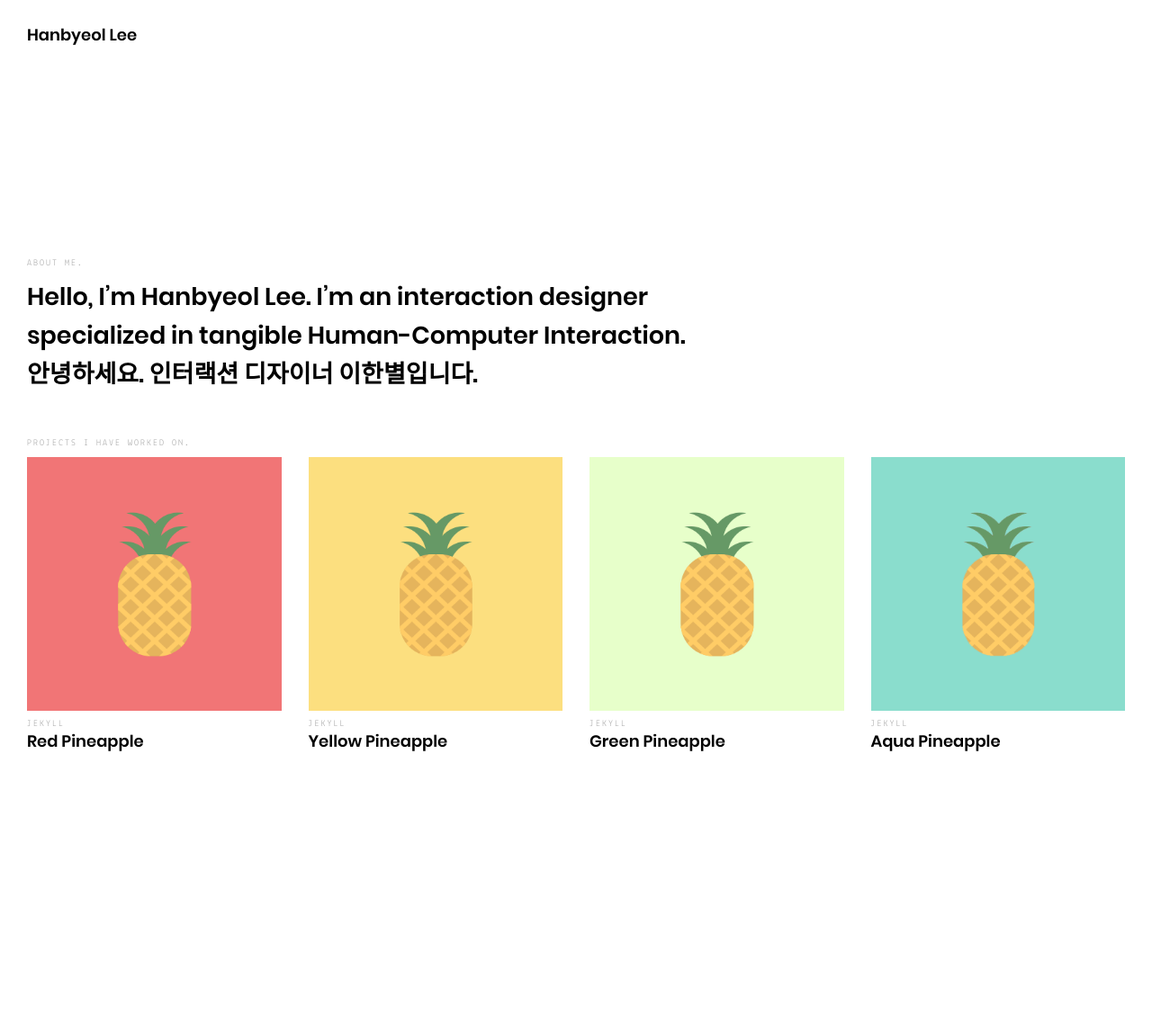
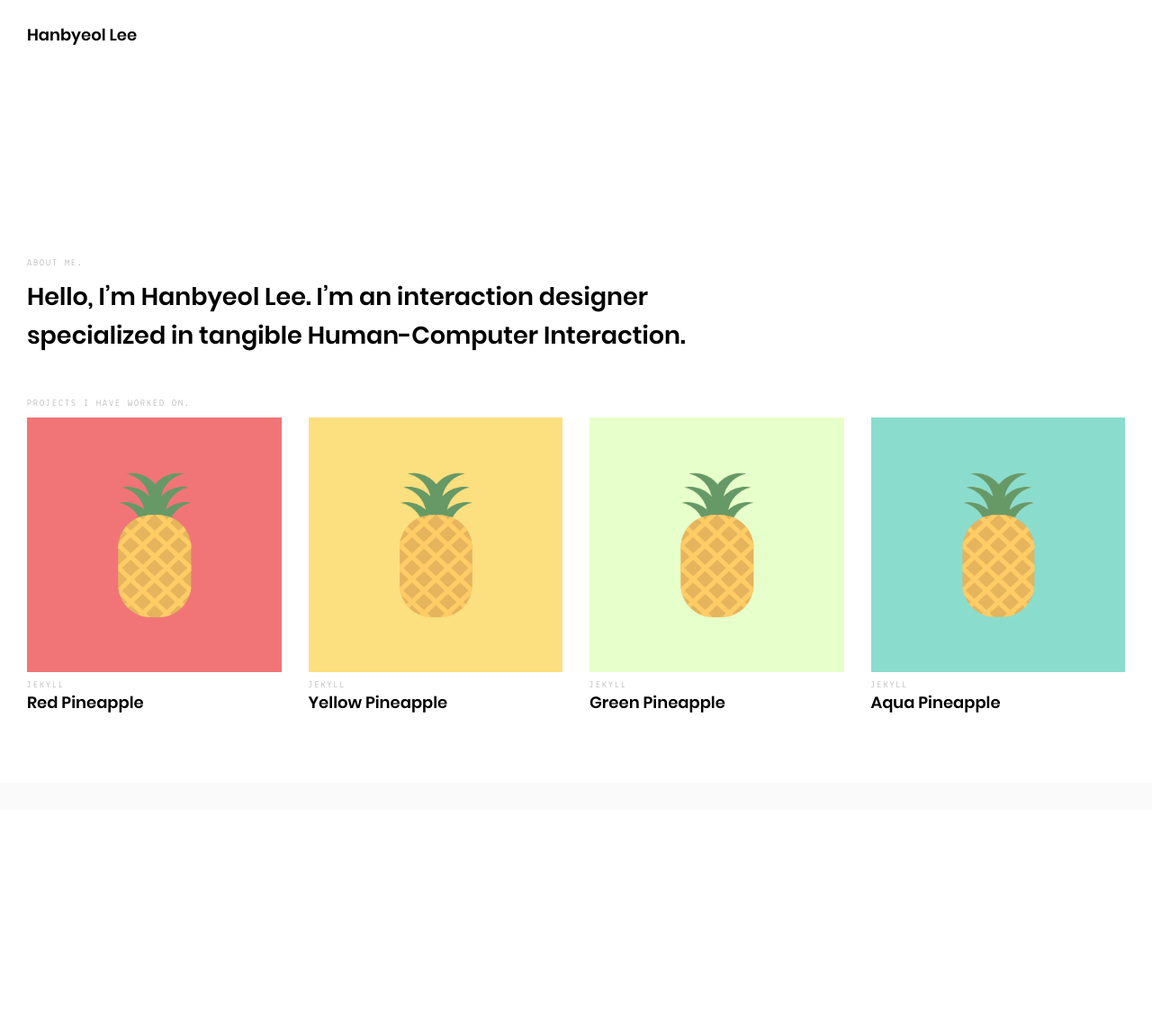
Before and after one commit to hanby-ixd/hanby-ixd.github.io, a Jekyll site: the page built from index.html, in a window 1280 px wide. Shown: the whole page at 90% size. Built offline with Jekyll 4.4.1, drawn with Linux system fonts in a browser that asks for light colours; nearby versions of some CDN libraries; library files that are not in the unit come from our copies; after the commit the page ends 1104 px from its top, so only the background shows below that.

Commit message:
Update _config.yml

```diff
--- a/_config.yml
+++ b/_config.yml
@@ -1,7 +1,7 @@
 # User config
 author: "Hanbyeol Lee"
 tagline: "Interaction Design Portfolio"
-description: "Hello, I’m Hanbyeol Lee. I’m an interaction designer specialized in tangible Human-Computer Interaction.\n\n안녕하세요. 인터랙션 디자이너 이한별입니다."
+description: "Hello, I’m Hanbyeol Lee. I’m an interaction designer specialized in tangible Human-Computer Interaction."
 keywords: "Interaction Design, HCI"
 email: "hanby.ixd@gmail.com"
 cv: "https://drive.google.com/file/d/1RdR2Nh0c5Nks0kQ-mTPo1lLvKtNJn13P/view?usp=sharing"
```
